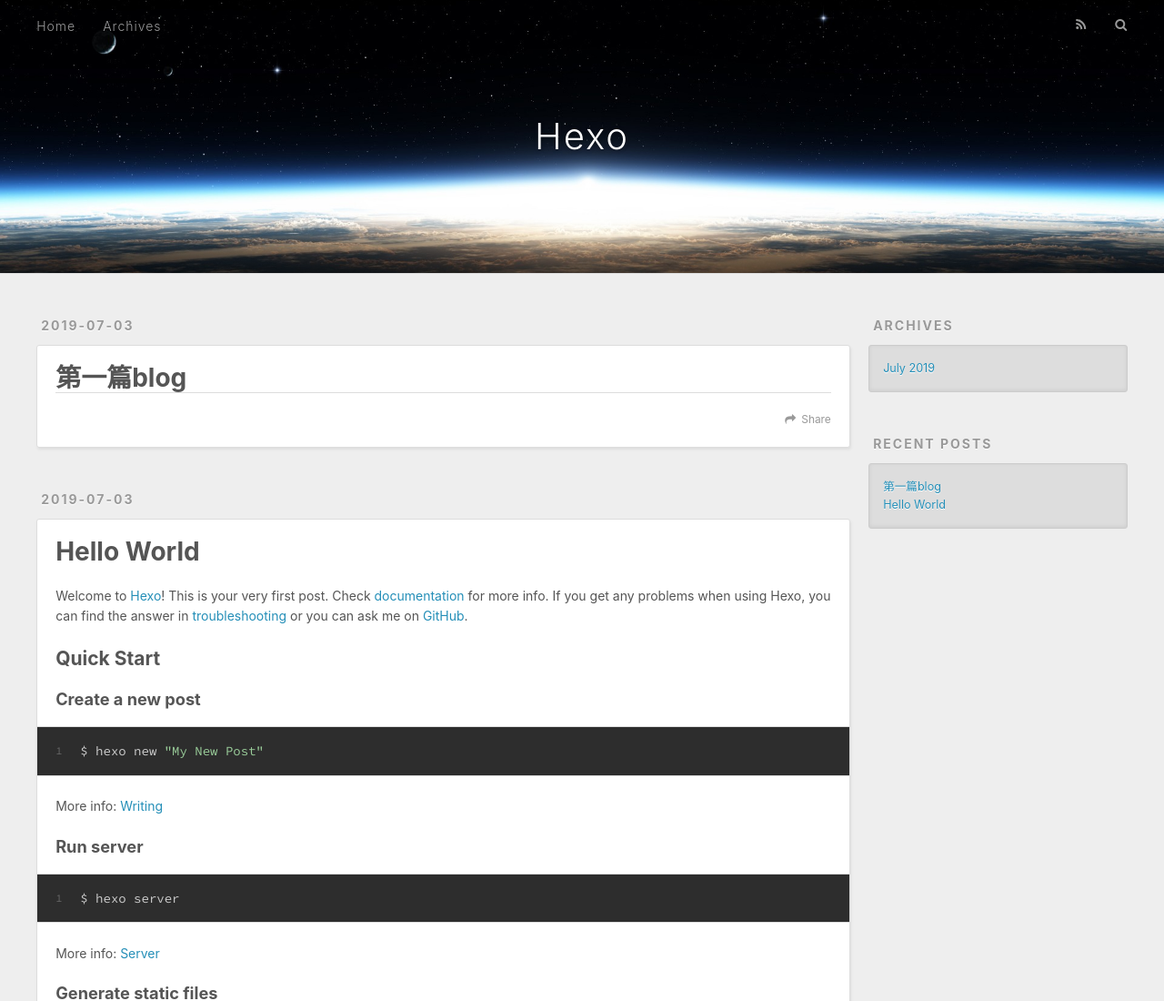
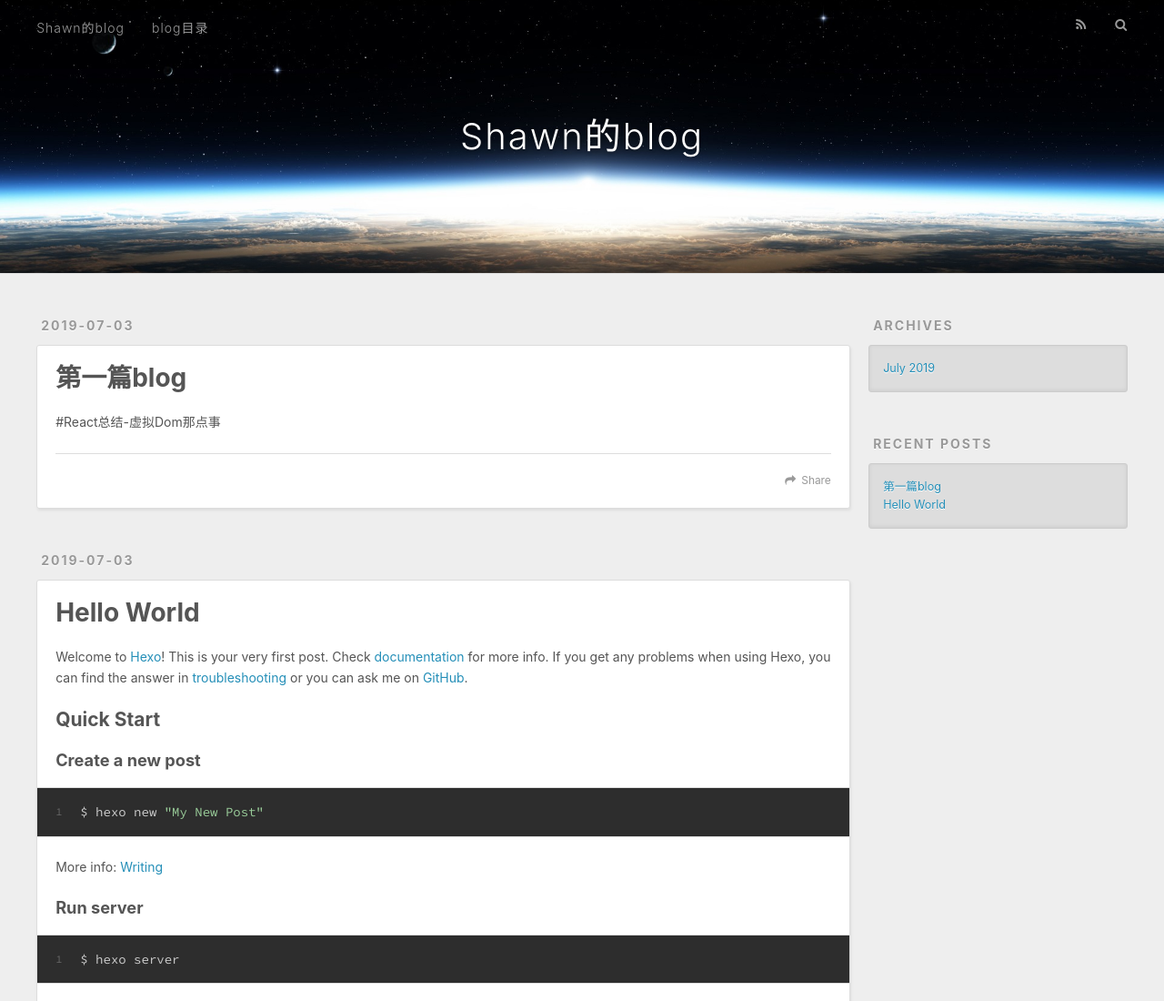
Before and after one commit to ShawnLiu0814/ShawnLiu0814.github.io, a plain HTML site: page index.html in a window 1280 px wide. Shown: the top 1100 px of the page at 91% size. Drawn offline with nearby package versions, Linux system fonts and the light colour scheme.

Commit message:
Site updated: 2019-07-03 19:27:41

```diff
--- a/index.html
+++ b/index.html
@@ -5,17 +5,17 @@
 
 
 
-  <title>Hexo</title>
+  <title>Shawn的blog</title>
   <meta name="viewport" content="width=device-width, initial-scale=1, maximum-scale=1">
   <meta property="og:type" content="website">
-<meta property="og:title" content="Hexo">
+<meta property="og:title" content="Shawn的blog">
 <meta property="og:url" content="http://yoursite.com/index.html">
-<meta property="og:site_name" content="Hexo">
+<meta property="og:site_name" content="Shawn的blog">
 <meta property="og:locale" content="default">
 <meta name="twitter:card" content="summary">
-<meta name="twitter:title" content="Hexo">
+<meta name="twitter:title" content="Shawn的blog">
 
-    <link rel="alternate" href="/atom.xml" title="Hexo" type="application/atom+xml">
+    <link rel="alternate" href="/atom.xml" title="Shawn的blog" type="application/atom+xml">
 
 
     <link rel="icon" href="/favicon.png">
@@ -34,7 +34,7 @@
   <div id="header-outer" class="outer">
     <div id="header-title" class="inner">
       <h1 id="logo-wrap">
-        <a href="/" id="logo">Hexo</a>
+        <a href="/" id="logo">Shawn的blog</a>
       </h1>
 
     </div>
@@ -42,9 +42,9 @@
       <nav id="main-nav">
         <a id="main-nav-toggle" class="nav-icon"></a>
 
-          <a class="main-nav-link" href="/">Home</a>
+          <a class="main-nav-link" href="/">Shawn的blog</a>
 
-          <a class="main-nav-link" href="/archives">Archives</a>
+          <a class="main-nav-link" href="/archives">blog目录</a>
 
       </nav>
       <nav id="sub-nav">
@@ -84,11 +84,12 @@
 
     <div class="article-entry" itemprop="articleBody">
 
+        <p>#React总结-虚拟Dom那点事</p>
 
 
     </div>
     <footer class="article-footer">
-      <a data-url="http://yoursite.com/2019/07/03/第一篇blog/" data-id="cjxn4zpm20001yrqau8npg0ze" class="article-share-link">Share</a>
+      <a data-url="http://yoursite.com/2019/07/03/第一篇blog/" data-id="cjxn5psex0001d5qafb4owmjr" class="article-share-link">Share</a>
 
 
     </footer>
@@ -137,7 +138,7 @@
 
     </div>
     <footer class="article-footer">
-      <a data-url="http://yoursite.com/2019/07/03/hello-world/" data-id="cjxn4zplx0000yrqawxn130e5" class="article-share-link">Share</a>
+      <a data-url="http://yoursite.com/2019/07/03/hello-world/" data-id="cjxn5pses0000d5qad16uluml" class="article-share-link">Share</a>
 
 
     </footer>
@@ -205,9 +206,9 @@
     </div>
     <nav id="mobile-nav">
 
-    <a href="/" class="mobile-nav-link">Home</a>
+    <a href="/" class="mobile-nav-link">Shawn的blog</a>
 
-    <a href="/archives" class="mobile-nav-link">Archives</a>
+    <a href="/archives" class="mobile-nav-link">blog目录</a>
 
 </nav>
 
```
Also changed, not shown: 2019/07/03/hello-world/index.html (+9 -9 lines), 2019/07/03/第一篇blog/index.html (+15 -11 lines), archives/2019/07/index.html (+10 -10 lines), archives/2019/index.html (+10 -10 lines), archives/index.html (+10 -10 lines).
